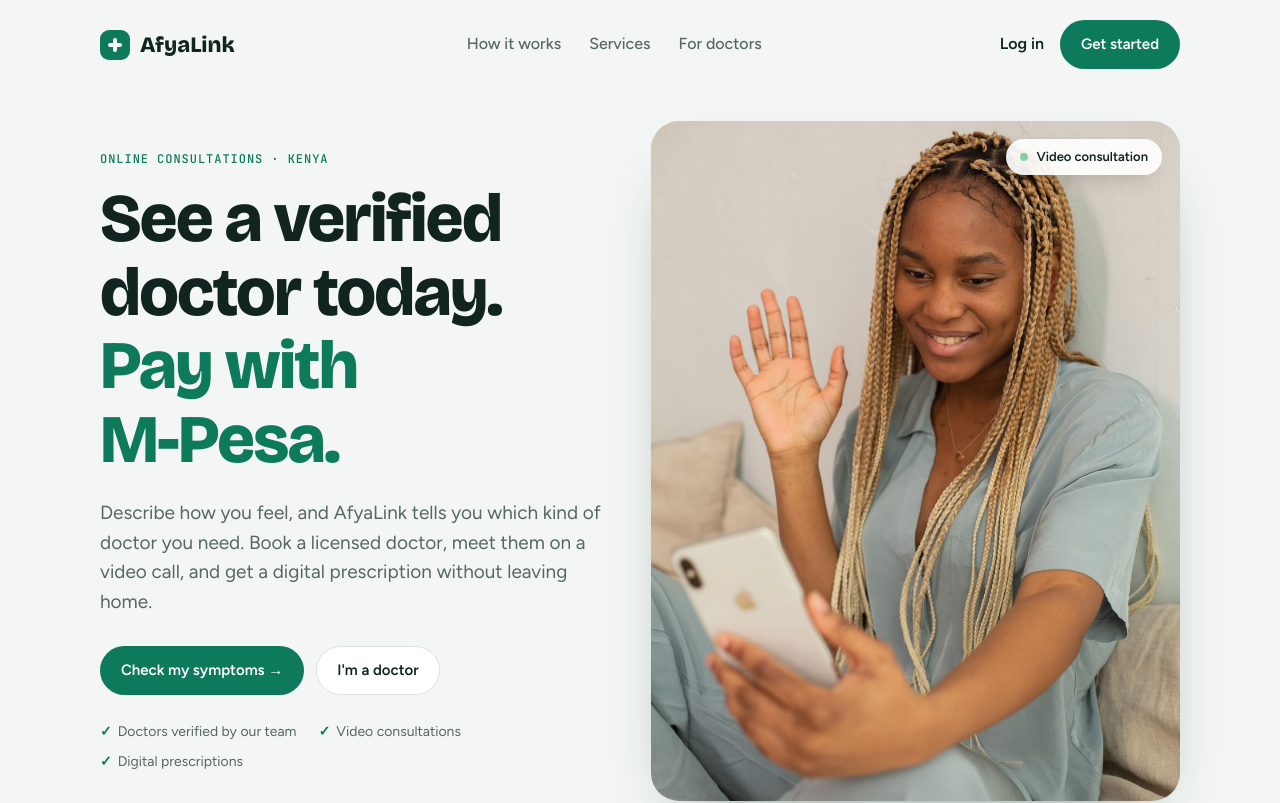
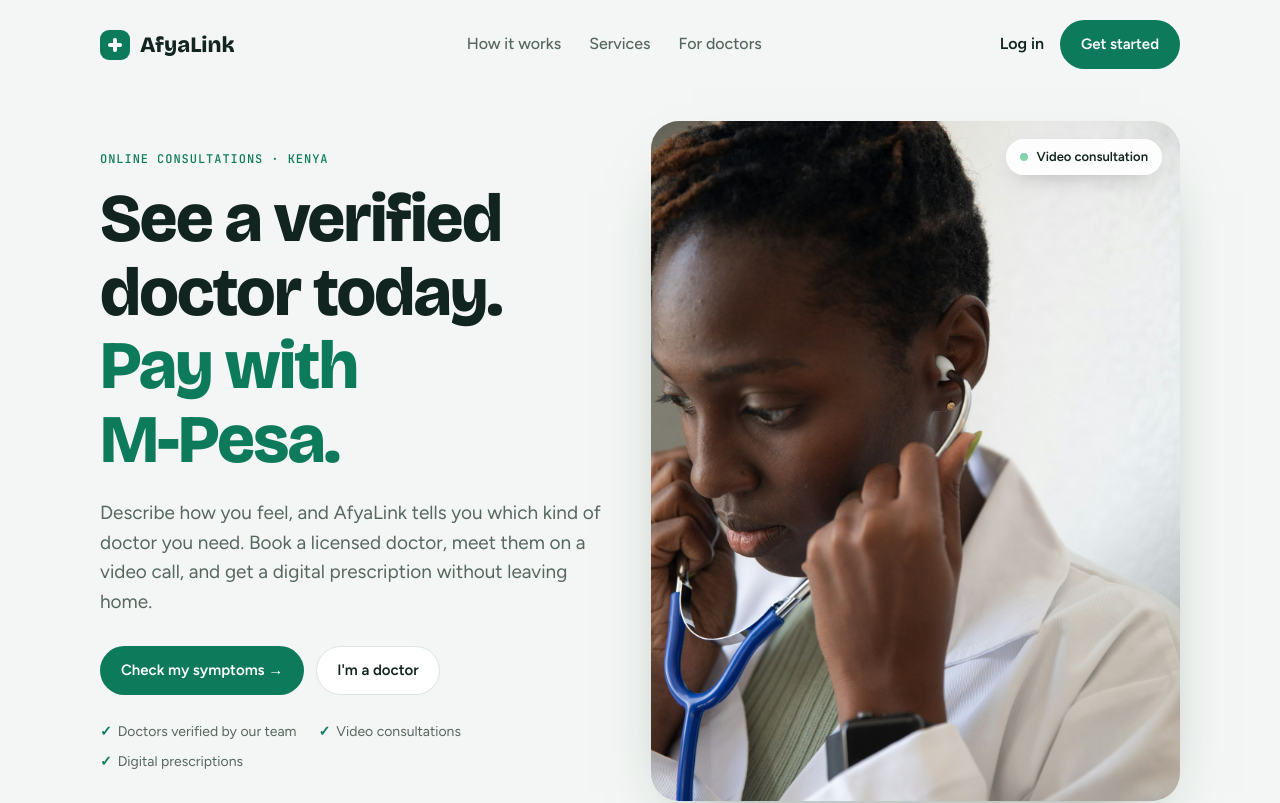
Before and after one commit to shalimohamed/afyalink, a Next.js app: page / in a window 1280 px wide. Shown: the top 803 px of the page. Built offline with nearby package versions, Linux system fonts and the light colour scheme.

Commit message:
Landing: new hero photo (doctor with stethoscope, Nappy on Unsplash)

```diff
--- a/app/page.tsx
+++ b/app/page.tsx
@@ -5,7 +5,7 @@ import Showcase from "@/components/Showcase";
 import doctorPhoto from "@/public/images/doctor.jpg";
 import doctorCallPhoto from "@/public/images/doctor-call.jpg";
 import patientCallPhoto from "@/public/images/patient-call.jpg";
-import patientWavePhoto from "@/public/images/patient-wave.jpg";
+import doctorStethoscopePhoto from "@/public/images/doctor-stethoscope.jpg";
 import paymentPhoto from "@/public/images/payment.jpg";
 
 const steps = [
@@ -72,17 +72,17 @@ export default function Home() {
             <span>Digital prescriptions</span>
           </div>
         </div>
-        {/* A big photo of a patient on a video call. */}
+        {/* A big photo of one of the doctors patients can meet. */}
         <div className="hero-visual">
           <div className="hero-photo">
             <Image
-              src={patientWavePhoto}
-              alt="A young woman smiling and waving at her doctor on a phone video call"
+              src={doctorStethoscopePhoto}
+              alt="A doctor in a white coat putting on a stethoscope"
               fill
               priority
               sizes="(max-width: 900px) 100vw, 560px"
               placeholder="blur"
-              style={{ objectPosition: "50% 18%" }}
+              style={{ objectPosition: "40% 30%" }}
             />
             <span className="hero-chip">
               <span className="live-dot" aria-hidden="true" /> Video consultation
@@ -198,7 +198,7 @@ export default function Home() {
       <footer>
         <span>© 2026 AfyaLink · Nairobi, Kenya</span>
         <span>AfyaLink doesn&apos;t replace emergency care. In an emergency call 999 or 112.</span>
-        <span className="credits">Photos: August de Richelieu, Tessy Agbonome and Ekaterina Bolovtsova on Pexels; Ahmed Nasiru on Unsplash</span>
+        <span className="credits">Photos: August de Richelieu, Tessy Agbonome and Ekaterina Bolovtsova on Pexels; Ahmed Nasiru and Nappy on Unsplash</span>
       </footer>
     </div>
   );
```
Also changed, not shown: public/images/doctor-stethoscope.jpg (added), 1 other file (tests, documents, lock files or other folders).
